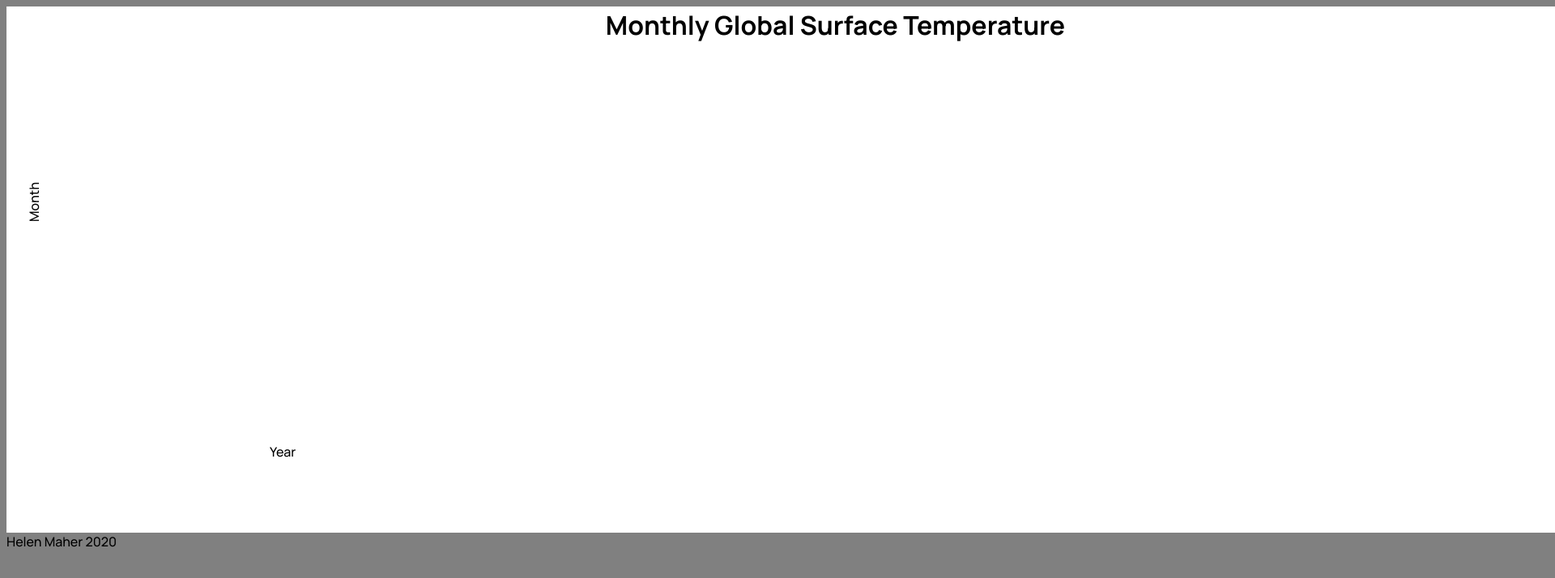
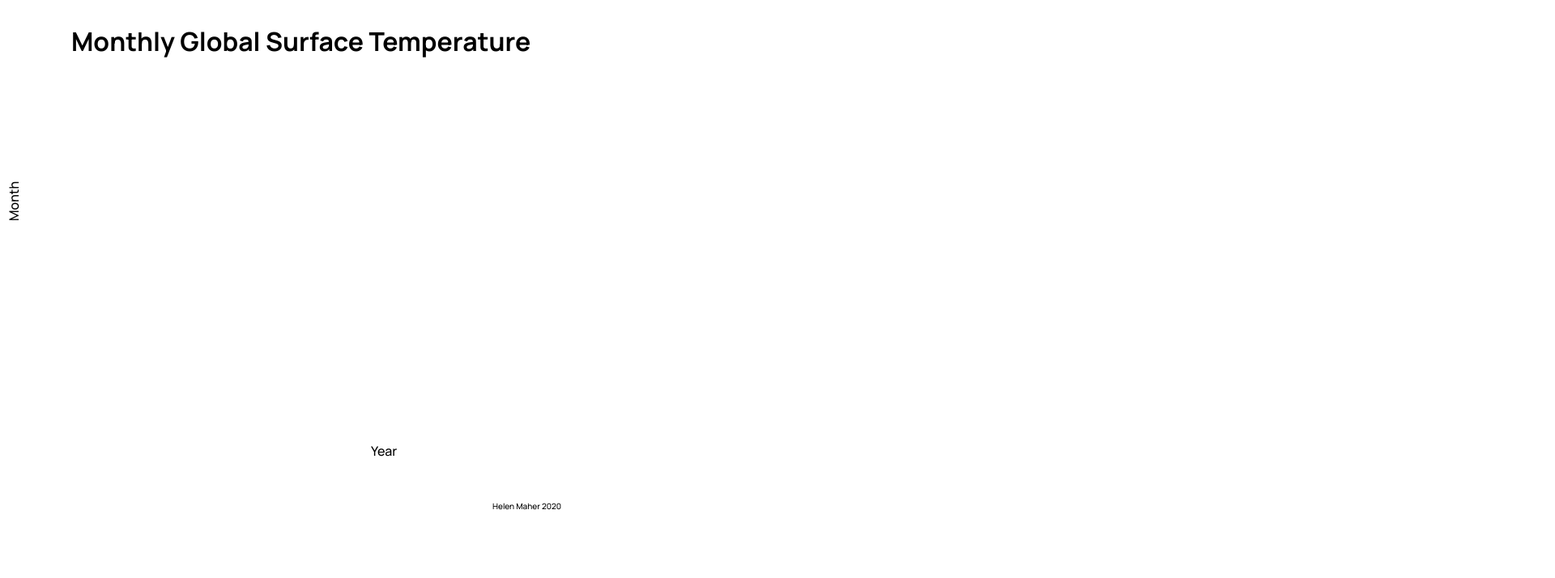
Before and after one commit to HelenHMaher/D3-Heat-Map, a website: page index.html in a window 1280 px wide. Shown: the top 714 px of the page at 81% size, 1920 px wide, since content can reach past the window. Drawn offline with nearby package versions, Linux system fonts and the light colour scheme; no server answers.

Commit message:
passes all tests complete design

```diff
--- a/index.css
+++ b/index.css
@@ -13,32 +13,45 @@
 html {
   display: flex;
   font-family: "Manrope", sans-serif;
-  background: grey;
+  background: white;
 }
 
 #tooltip {
   position: absolute;
-  display: flex;
-  flex-direction: column;
   text-align: center;
+  padding: 5px;
   background: white;
   box-shadow: 0 0 5px;
+  opacity: 0;
 }
 
 .container {
   height: 650px;
-  width: 2050px;
+  width: 2100px;
   background: white;
-  display: flex;
-  flex-direction: column;
-  align-items: center;
-  justify-content: center;
+  position: relative;
+}
+
+.heading {
+  width: 2000px;
 }
 
 .headingElem {
   display: inline-block;
+  margin-bottom: 0px;
+}
+
+#title {
+  margin-left: 80px;
 }
 
 .cell:hover {
   opacity: 0.5;
 }
+
+footer {
+  position: absolute;
+  font-size: 10px;
+  left: 600px;
+  top: 610px;
+}
--- a/index.html
+++ b/index.html
@@ -13,6 +13,7 @@
             <h4 class=headingElem id=description></h4>
         </div>
         <div class=visHolder></div>
+        <footer>Helen Maher 2020</footer>
     </div>
 </body>
 
@@ -21,6 +22,6 @@
 <script type="text/javascript" src="./index.js"></script>
 <script src="https://cdn.freecodecamp.org/testable-projects-fcc/v1/bundle.js"></script>
 
-<footer>Helen Maher 2020</footer>
+
 
 </html>
--- a/index.js
+++ b/index.js
@@ -9,6 +9,7 @@ const width = 2000,
 const svgContainer = d3
   .select(".visHolder")
   .append("svg")
+  .attr("id", "svg")
   .attr("width", width)
   .attr("height", height);
 
@@ -30,7 +31,7 @@ svgContainer
 svgContainer
   .append("text")
   .text("Year")
-  .attr("x", 300)
+  .attr("x", 450)
   .attr("y", height - 110)
   .attr("class", "axisTitle")
   .attr("id", "xAxisTitle");
@@ -169,9 +170,9 @@ fetch(url)
       .on("mouseover", (d, i) => {
         tooltip
           .style("opacity", 0.7)
+          .style("top", yScale(d.month) - 10 + "px")
+          .style("left", xScale(d.year) + 40 + "px")
           .attr("data-year", d.year)
-          .attr("x", 200)
-          .attr("y", 100)
           .html(textContent(d));
       })
       .on("mouseout", () => {
```
